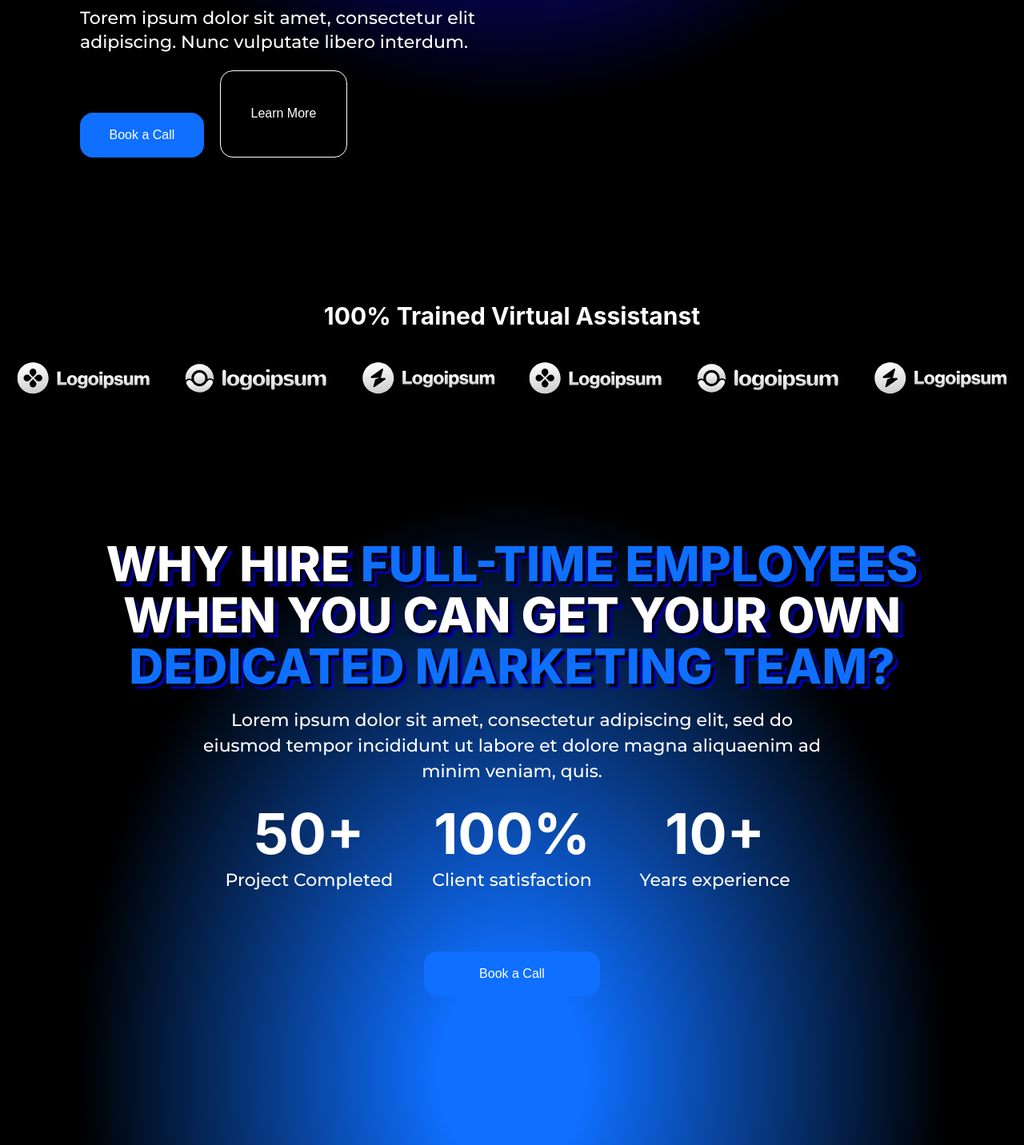
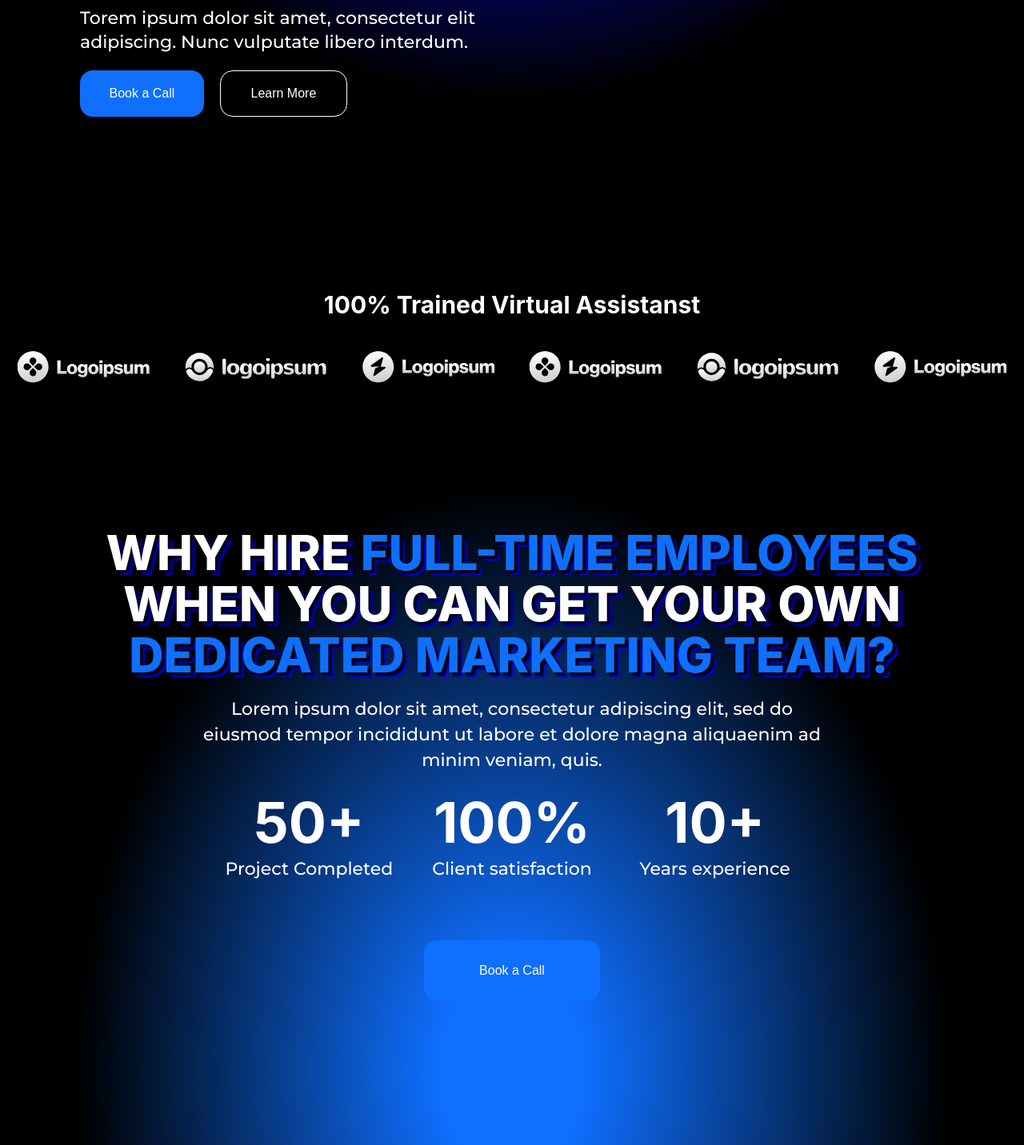
Before and after one commit to RanaMubashirTariq/Funnel-web, a React (Create React App) app: page / in a window 1280 px wide. Shown: the part 538-1970 px from the top of the page at 80% size. Built offline with nearby package versions, Linux system fonts and the light colour scheme.

Commit message:
update new code

```diff
--- a/src/Components/MainSection.css
+++ b/src/Components/MainSection.css
@@ -112,7 +112,7 @@
     color: rgba(255, 255, 255, 1);
     margin: 0;
 }
-.left-btn{
+.left-btn-d{
     width: 164px;
     display: flex;
     justify-content: center;
@@ -121,7 +121,7 @@
     border-radius: 16px;
     border: 1px solid rgba(255, 255, 255, 1);
 }
-.left-btn button{
+.left-btn-d button{
     border: none;
     background: none;
     outline: none;
@@ -166,11 +166,11 @@
 @media screen and (min-width:1200px) and (max-width:1300px) {
     .right-btn{
         width: 160px;
-        padding: 15px 30px !important;
+        padding: 15px 30px;
     }
-    .left-btn{
+    .left-btn-d{
         width: 164px;
-        padding: 15px 30px !important;
+        padding: 15px 30px;
     }
 }
 
@@ -219,16 +219,10 @@
     .right-btn{
         width: 160px;
         padding: 15px 30px;
-        gap: 10px;
-        border-radius: 16px;
-        background: rgba(15, 111, 255, 1);
     }
-    .left-btn{
+    .left-btn-d{
         width: 164px;
         padding: 15px 30px;
-        gap: 10px;
-        border-radius: 16px;
-        border: 1px solid rgba(255, 255, 255, 1);
     }
 }
 
@@ -284,7 +278,7 @@
         border-radius: 16px;
         background: rgba(15, 111, 255, 1);
     }
-    .left-btn{
+    .left-btn-d{
         width: 104px;
         padding: 10px 15px;
         gap: 10px;
@@ -336,7 +330,7 @@
         border-radius: 16px;
         background: rgba(15, 111, 255, 1);
     }
-    .left-btn{
+    .left-btn-d{
         width: 104px;
         padding: 15px 15px;
         gap: 10px;
@@ -416,7 +410,7 @@
         border-radius: 16px;
         background: rgba(15, 111, 255, 1);
     }
-    .left-btn{
+    .left-btn-d{
         width: 104px;
         padding: 15px 15px;
         gap: 10px;
--- a/src/Components/MainSection.js
+++ b/src/Components/MainSection.js
@@ -22,7 +22,7 @@ export default function MainSection() {
 
                        <div className='second-part'>
                         <div className='right-btn'><button>Book a Call</button></div>
-                        <div className='left-btn'><button>Learn More</button></div>
+                        <div className='left-btn-d'><button>Learn More</button></div>
                        </div>
               </div>
 
--- a/src/Components/ThirdComponent.css
+++ b/src/Components/ThirdComponent.css
@@ -103,7 +103,7 @@
     margin: 0;
 }
 
-.right-btn{
+.right-btn-d{
     width: 160px;
     display: flex;
     justify-content: center;
@@ -114,7 +114,7 @@
     margin: 0 auto;
     margin-top: 53px;
 }
-.right-btn button{
+.right-btn-d button{
     border: none;
     background: none;
     outline: none;
--- a/src/Components/ThirdComponent.js
+++ b/src/Components/ThirdComponent.js
@@ -28,7 +28,7 @@ export default function ThirdComponent() {
                   </div>
               </div>
 
-              <div className='right-btn'><button>Book a Call</button></div>
+              <div className='right-btn-d'><button>Book a Call</button></div>
            </div>
            <ThirdComponentPart2/>
     </div>
```
